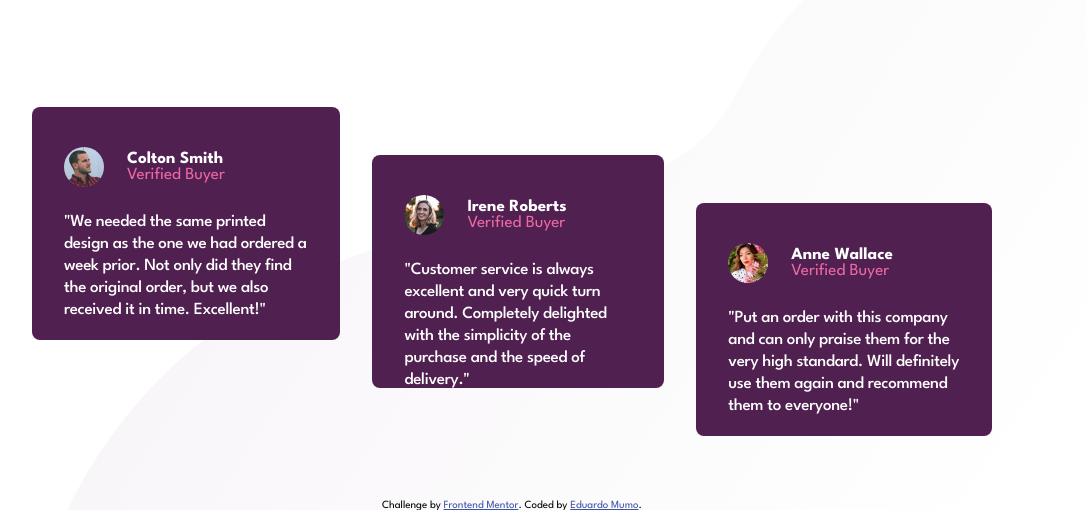
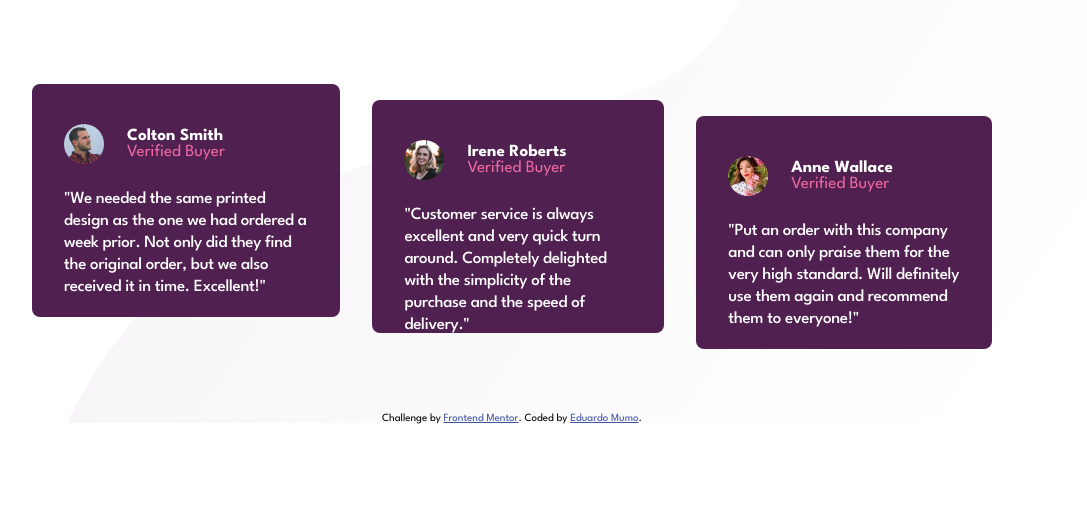
Before and after one commit to eduardomumo/social-proof-section-challenge-level-1, a plain HTML site: page index.html in a window 1280 px wide. Shown: the part 356-866 px from the top of the page, without its empty margins (128-1215 px from the left). After the commit the page ends 800 px from the top, so only its background shows below. Drawn offline with Linux system fonts and the light colour scheme.

Commit message:
ajustando el margin top de review card section

```diff
--- a/style.css
+++ b/style.css
@@ -75,6 +75,10 @@ h1{
 }
 
 /* review user styles */
+
+.review-card-section{
+    margin-top: 3rem;
+}
 .review-card{
     background: var(--Very-Dark-Magenta);
     padding-right: 2rem;
@@ -161,7 +165,7 @@ h1{
         display: flex;;
         justify-content: space-between;
         align-items: center;
-        margin-bottom: 4.44rem;
+        margin-bottom: 2rem;
         margin-left: 10rem;
         margin-right: 10rem;
     }
@@ -217,10 +221,10 @@ h1{
     }
 
     .review-card-section > .review-card:nth-of-type(2) { /* 2nd div of review card section */
-        margin-top: 3rem;
+        margin-top: 1rem;
     }
 
     .review-card-section > .review-card:nth-of-type(3) { /* 3nd div of review card section */
-        margin-top: 6rem;
+        margin-top: 2rem;
     }
 }
```
